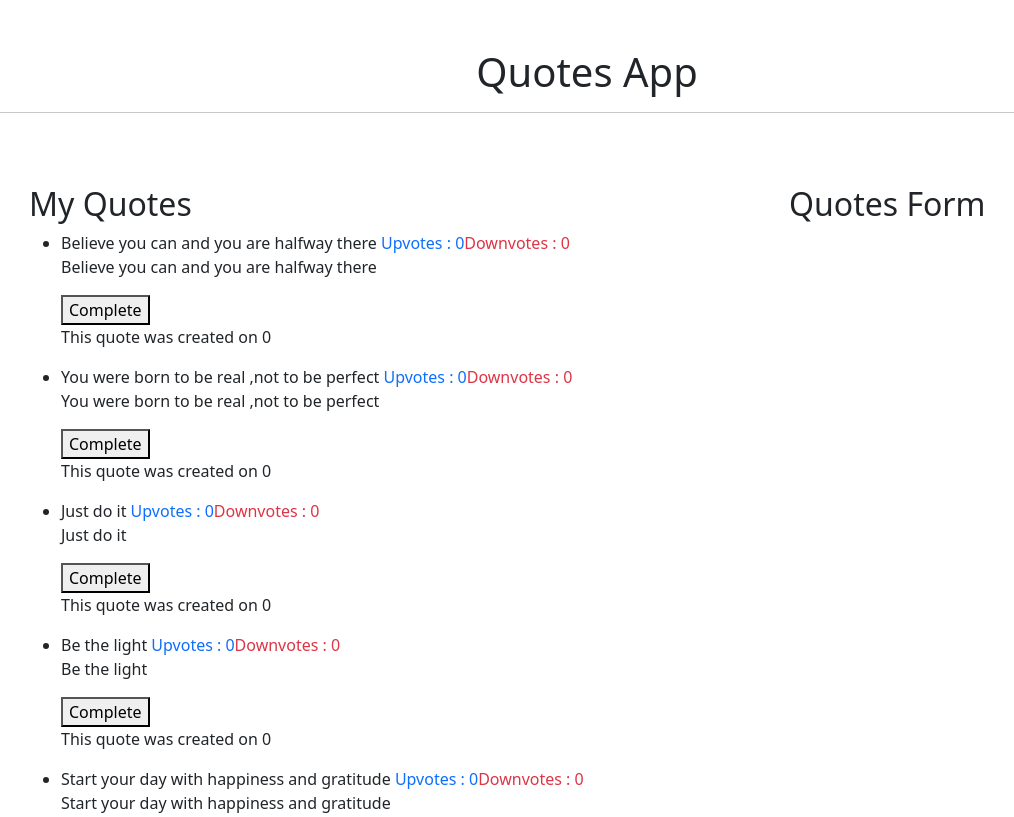
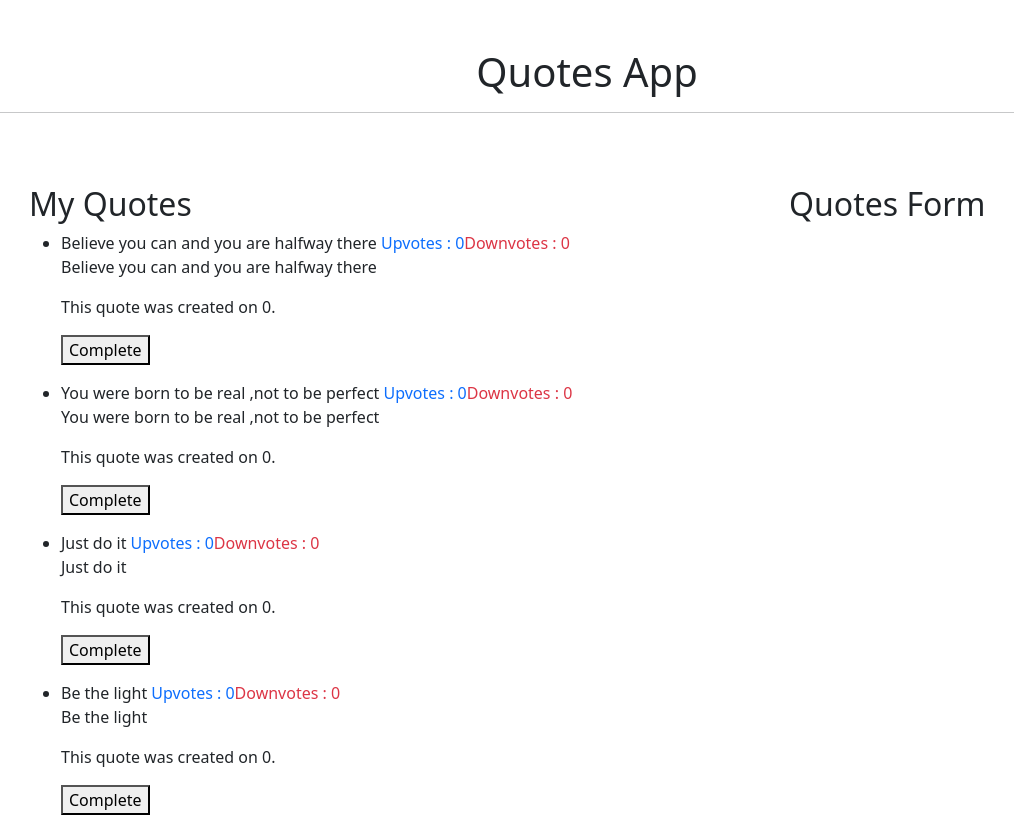
Before and after one commit to Fridah-kalee/Quotes, an Angular app: page / in a window 1280 px wide. Shown: the top 817 px of the page, without its empty margins (53-1067 px from the left). Built offline with nearby package versions, Linux system fonts and the light colour scheme.

Commit message:
declaring completeDate constructor

```diff
--- a/src/app/quote-detail/quote-detail.component.html
+++ b/src/app/quote-detail/quote-detail.component.html
@@ -1,3 +1,3 @@
 <p>{{quote.quote}}</p>
+<p>This quote was created on {{quote.completeDate|dateCount}}.</p>
 <button (click)="quoteComplete(true)">Complete</button>
-<p>This quote was created on {{quote.completeDate|dateCount}}</p>
--- a/src/app/quote.ts
+++ b/src/app/quote.ts
@@ -3,10 +3,12 @@ export class Quote {
     quote: string;
     upvotes: number;
     downvotes: number;
+    completeDate: Date;
     constructor(id:number, quote:string, upvotes:number, downvotes:number, completeDate: Date){
     this.id=id;
     this.quote=quote;
     this.upvotes=upvotes;
     this.downvotes=downvotes;
+    // this.completeDate=Date;
     }
 }
```
